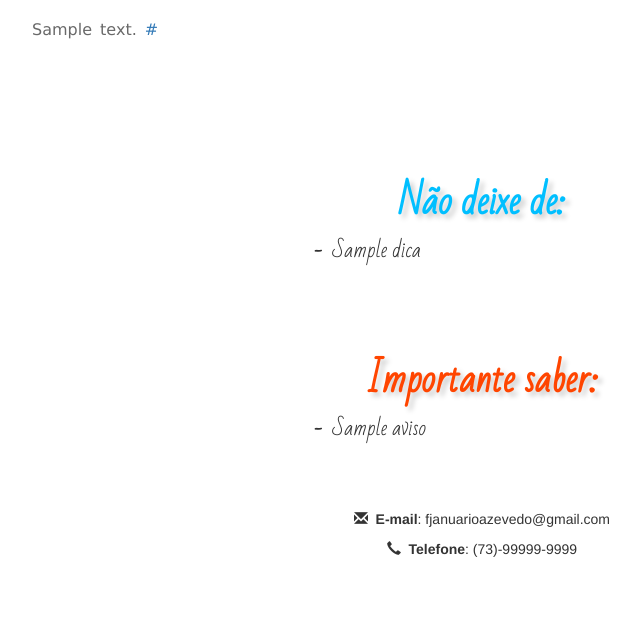
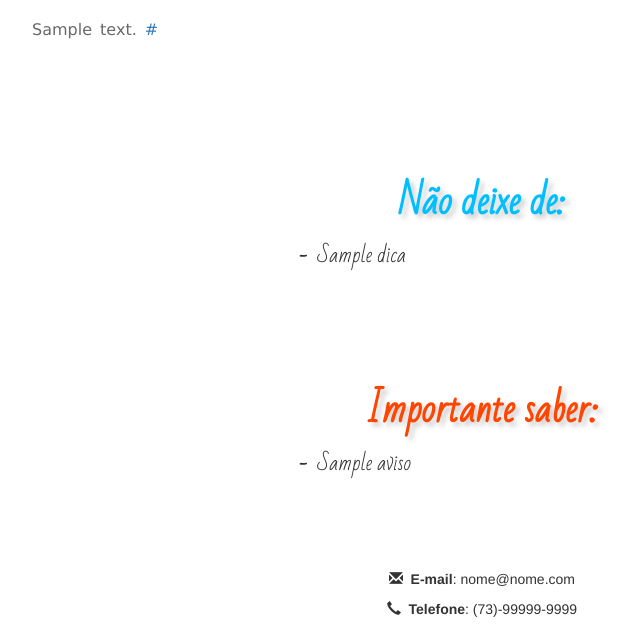
Before and after one commit to mangaba25/Cumuru_, a Django app: template core/templates/index.html in a window 1280 px wide. Shown: the part 677-1306 px from the top of the page, without its empty margins (158-798 px from the left). Before the commit the page ends 1234 px from the top, so only its background shows below. Run offline with Django 3.2, Linux system fonts and the light colour scheme; the template is opened without the code that fills it: most values are stand-ins (such as "Sample title", 1, 10 or a date in 2020); grey boxes marked "Sample" are stand-in pictures; some libraries are stand-ins or nearby versions; some web fonts are replaced.

Commit message:
ajustando altura das colunas

```diff
--- a/core/static/assets/estilo.css
+++ b/core/static/assets/estilo.css
@@ -24,7 +24,8 @@
     border-style: outset;
     border-width: 10px;
     border-color: gainsboro;
-    border-radius: 12px;}
+    border-radius: 12px;
+}
 
 #paragrafo {
     margin-bottom: 40px;
@@ -145,16 +146,17 @@ h3{
 
 }
 #dica h1{
+    margin-bottom: 20px;
     text-shadow: 4px 4px 5px #ccc;
     color: #00BFFF;
     font-family: 'Bad Script', cursive;
     text-align: center;
 }
 #dica p{
-    margin:15px;
-    font-family: 'Bad Script', cursive;
-    margin-bottom: -15px;
-    font-size: 20px;
+/*    margin:15px;
+*/    font-family: 'Bad Script', cursive;
+/*    margin-bottom: -15px;
+*/    font-size: 20px;
 }
 
 
@@ -164,16 +166,17 @@ h3{
     padding: 30px;
 }
 #aviso h1{
+    margin-bottom: 20px;
     text-shadow: 4px 4px 5px #ccc;
     color: #FF4500;
     font-family: 'Bad Script', cursive;
     text-align: center;
 }
 #aviso p{
-    margin:15px;
-    font-family: 'Bad Script', cursive;
-    margin-bottom: -15px;
-    font-size: 20px;
+/*    margin:15px;
+*/    font-family: 'Bad Script', cursive;
+/*    margin-bottom: -15px;
+*/    font-size: 20px;
 
 }
 
--- a/core/templates/base.html
+++ b/core/templates/base.html
@@ -102,7 +102,7 @@
 	<footer id="rodape">
 		<div class="container" >
 			<div id="contato" class="col-xs-12" >
-				<p><strong><span class="glyphicon glyphicon-envelope" aria-hidden="true">&ensp;</span>E-mail</strong>: fjanuarioazevedo@gmail.com</p>
+				<p><strong><span class="glyphicon glyphicon-envelope" aria-hidden="true">&ensp;</span>E-mail</strong>: nome@nome.com</p>
 
 				<p>
 				<strong><span class="glyphicon glyphicon-earphone" aria-hidden="true">&ensp;</span>Telefone</strong>: (73)-99999-9999 </p>
```
Also changed, not shown: cumuruxatiba/images/cumuruxatiba/images-ondecomer/testecomida2_cYmxvsA.jpg (added), cumuruxatiba/images/cumuruxatiba/images/moreira5.jpeg (added), cumuruxatiba/images/images-praias/moreira1.jpeg (added), cumuruxatiba/images/images-praias/moreira3.jpeg (added), cumuruxatiba/images/images-praias/moreira4.jpeg (added), cumuruxatiba/images/images-praias/moreira5.jpeg (added), db.sqlite3.
